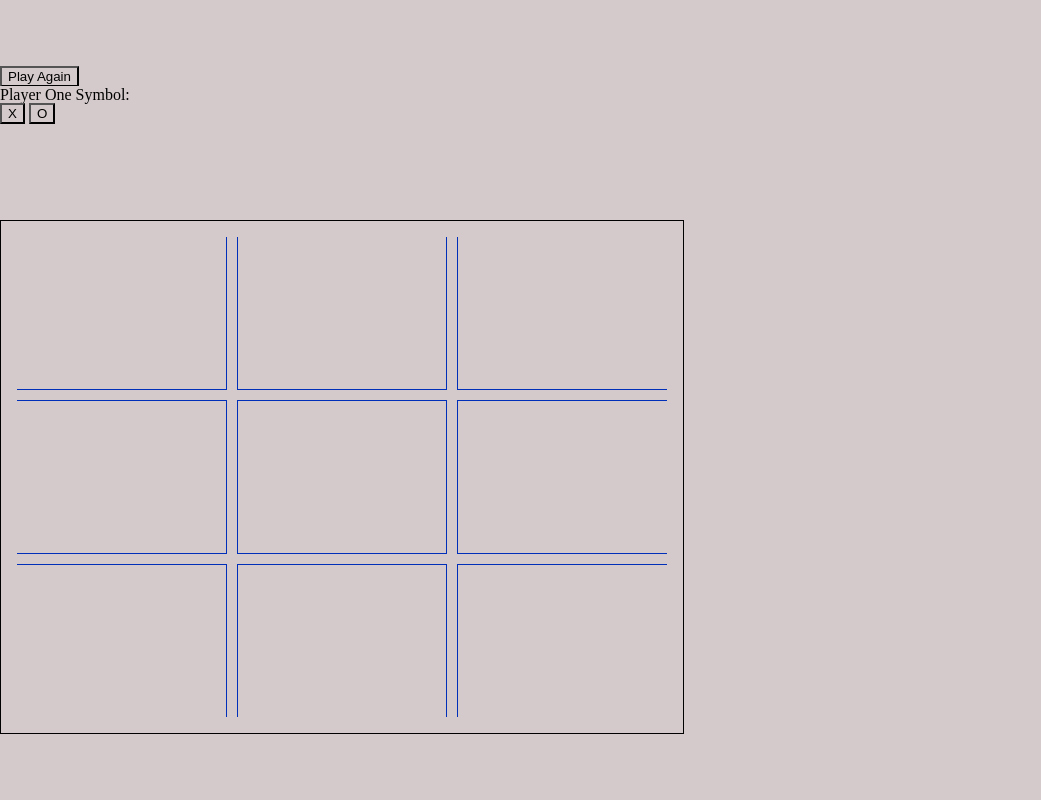
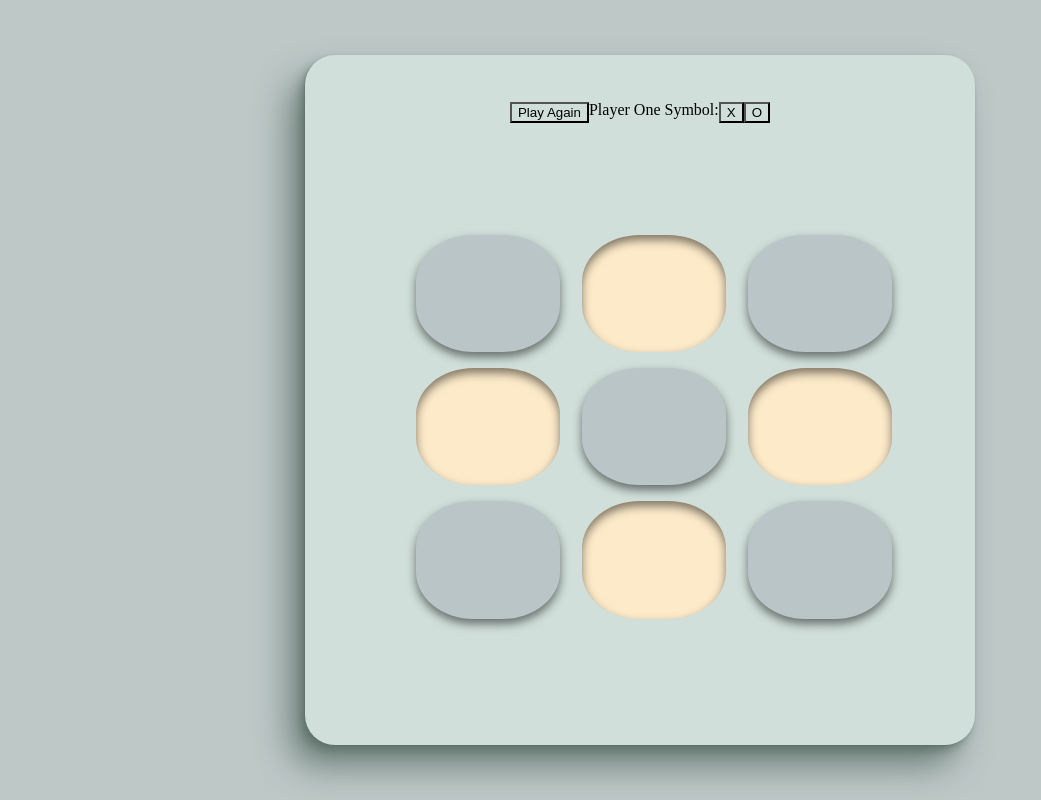
Before and after one commit to Volkney/tic-tac-toe, a plain HTML site: page index.html in a window 1280 px wide. Shown: the whole page, without its empty margins (0-1041 px from the left). Drawn offline with Linux system fonts and the light colour scheme.

Commit message:
added hover animations to each grid cell

```diff
--- a/css/stylo.css
+++ b/css/stylo.css
@@ -1,53 +1,104 @@
 :root{
     --gray: #D5CACB;
-    --blue: #0030BA;
+    --blue: #BAC5C8;
+    --yellow: #FDEAC9;
+    --green: #D0DFD9;
+    --red: #F2BDB2;
+    --grey-bg: #BDC8C7;
+    --shadow-color: 156deg 9% 38%;
+    --shadow-elevation-low:
+      -0.7px 0.9px 1.4px hsl(var(--shadow-color) / 0.56),
+      -3.3px 4.4px 6.8px -1.8px hsl(var(--shadow-color) / 0.78);
+    --shadow-elevation-medium:
+      -0.7px 0.9px 1.4px hsl(var(--shadow-color) / 0.53),
+      -4.6px 6.1px 9.4px -0.9px hsl(var(--shadow-color) / 0.66),
+      -16.6px 22px 33.9px -1.8px hsl(var(--shadow-color) / 0.8);
+    --shadow-elevation-high:
+      -0.7px 0.9px 1.4px hsl(var(--shadow-color) / 0.49),
+      -9px 12px 18.5px -0.4px hsl(var(--shadow-color) / 0.55),
+      -18.3px 24.4px 37.5px -0.7px hsl(var(--shadow-color) / 0.61),
+      -33.3px 44.3px 68.2px -1.1px hsl(var(--shadow-color) / 0.68),
+      -58.7px 78.1px 120.2px -1.4px hsl(var(--shadow-color) / 0.74),
+      -99.3px 132px 203.2px -1.8px hsl(var(--shadow-color) / 0.8);
 }
 html, body{
     height: 100vh;
     width: 100vw;
+    background-color: var(--grey-bg);
 }
 body{
     display: flex;
     justify-content: center;
-    flex-direction: column;
+    align-items: center;
     gap: 4rem;
 }
 *{
     background-color: var(--gray);
 }
 
+.central-container{
+    display: flex;
+    flex-direction: column;
+    justify-content: center;
+    align-items: center;
+    background-color: var(--green);
+    padding: 25px 15px;
+    width: 50vw;
+    height: 80vh;
+    border-radius: 30px;
+    box-shadow: var(--shadow-elevation-medium);
+}
+
+.choice-container{
+    display: flex;
+}
+.choice-container>*{
+    background-color: var(--green);
+}
+
 .board-container {
     display: grid;
     grid-template-columns: repeat(3, minmax(150px, 1fr));
     grid-template-rows: repeat(3, minmax(100px, 1fr));
-    grid-gap: 10px;
     margin-top: 2rem;
-    border: 1px solid black;
-    padding: 1rem;
-    width: 650px;
+    width: 35vw;
     height: 60%;
-    overflow: auto;
+    padding: 5rem 1px;
+    background-color: var(--green);
+    gap: 1rem;
   }
 
   .index{
-
-    border: 1px solid var(--blue);
+    /* box-shadow: var(--shadow-elevation-low); */
     display: flex;
     justify-content: center;
     align-items: center;
+    background-color: var(--green);
+    padding: 2rem;
+    border-radius: 40%;
+    width: 5rem;
+    transition: all ease 0.2s;
+    font-size:;
   }
 
-  .index:nth-child(-n + 3){
-    border-top: none;
+
+  .index:nth-child(2n){
+    background-color: var(--yellow);
+    box-shadow: inset 0px 5px 10px 0px rgba(0, 0, 0, 0.5);
+  }
+  .index:nth-child(2n):hover{
+    border-right: none;
+    background-color: var(--yellow);
+    transform: translateY(5px);
+    box-shadow:
+    inset 0px 10px 20px 2px rgba(0, 0, 0, 0.25);
   }
 
-  .index:nth-child(3n){
-    border-right: none;
-  }
-
-  .index:nth-child(3n  - 2) {
-    border-left: none;
+  .index:not(:nth-child(2n)) {
+    background-color: var(--blue);
+    box-shadow: 0px 5px 10px 0px rgba(0, 0, 0, 0.5);
 }
-.index:nth-child(n + 7) {
-    border-bottom: none;
+.index:not(:nth-child(2n)):hover {
+    background-color: var(--blue);
+    box-shadow: 0px 10px 20px 2px rgba(0, 0, 0, 0.5);
 }
--- a/index.html
+++ b/index.html
@@ -11,6 +11,8 @@
     <title>Document</title>
 </head>
 <body>
+
+    <div class="central-container">
         <div class="choice-container">
                 <button id="play-again">Play Again</button><br>
                 <label>Player One Symbol:</label><br>
@@ -32,6 +34,10 @@
                 <div class='index seven' data-value="7"></div>
                 <div class='index eight' data-value="8"></div>
         </div>
+    </div>
+
+
+
 <script src="logic.js"></script>
 </body>
 </html>
--- a/logic.js
+++ b/logic.js
@@ -10,7 +10,7 @@ let gameEnded = false;
 const Player = (symbol, playerNumber, player1, player2) => {
   const getSymbol = () => symbol;
   const getNumber = () => playerNumber;
-
+  //factory function
   const Game = ((player1, player2) => {
     let currentPlayer = player1;
     // add a variable to keep track of the number of moves made
@@ -46,18 +46,14 @@ const Player = (symbol, playerNumber, player1, player2) => {
         indices.forEach(element => {
           const handleClick = (e) => {
             const clickedGrid = e.target.dataset.value;
-
             if (!gameEnded) {
               for (let i = 0; i < board.length; i++) {
-
                 if (clickedGrid === board[i] && indices[i].textContent === '') {
                   console.log(`this is clicknumber ${i}`);//this could be use as a turn counter
                   indices[i].textContent = currentPlayer.getSymbol();
                   board[i] = currentPlayer.getSymbol();
                   console.log(board);
-
                   checkWin(board);
-
                   switchPlayers();
                 }
               }
@@ -97,31 +93,37 @@ const Player = (symbol, playerNumber, player1, player2) => {
       }
     }
     movesMade++;
-    function checkForTie() {
-      for (let i = 0; i < cells.length; i++) {
-        if (cells[i].textContent === "") {
-          return false;
-        }
-      }
+    if (movesMade === 9) {
+      checkForTie(board); // call checkForTie function
+    }
+  };
+  //fifth module
+  const checkForTie = (board) => {
+    if (!board.includes('')) {
       console.log(`Nobody wins!`);
       winnerDisplay.textContent = `Nobody wins!`;
       choiceDisplay.remove();
       gameEnded = true;
       return true;
     }
+    return false;
   };
 
-
-  //fifth module
+  //sixth module
   const resetBoard = (board) => {
     playAgain.addEventListener('click', () => {
+      // clear the board
+      board = getBoard();
 
       // clear the board
       indices.forEach(element => {
         element.textContent = '';
       });
       // clear the board
-      board = getBoard();
+      board.forEach(element => {
+        board.textContent = '';
+      });
+
       // clear the winner display
       winnerDisplay.textContent = '';
       // enable the player choice buttons
@@ -139,7 +141,7 @@ const Player = (symbol, playerNumber, player1, player2) => {
 
   updateBoard();  //for this to run the whole modules
   resetBoard();
-
+  //checkForTie();
   return {
     getBoard,
     checkWin,
@@ -157,7 +159,7 @@ const Player = (symbol, playerNumber, player1, player2) => {
   };
 };
 
-
+//checks for parameters to feed information into the facotry function
 function getPlayersChoice() {
   let player1;
   let player2;
```
Lines whose indentation alone changed are shown as unchanged.
